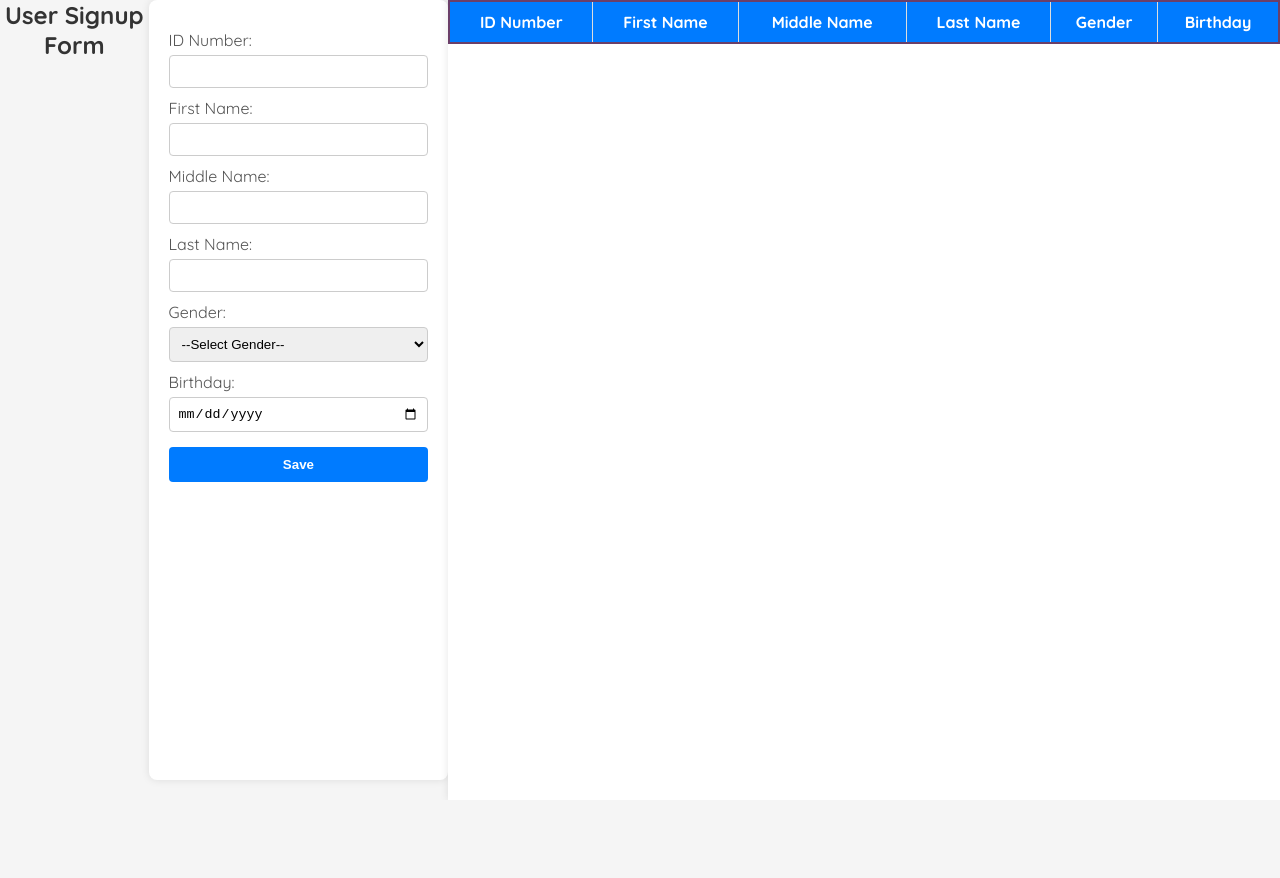
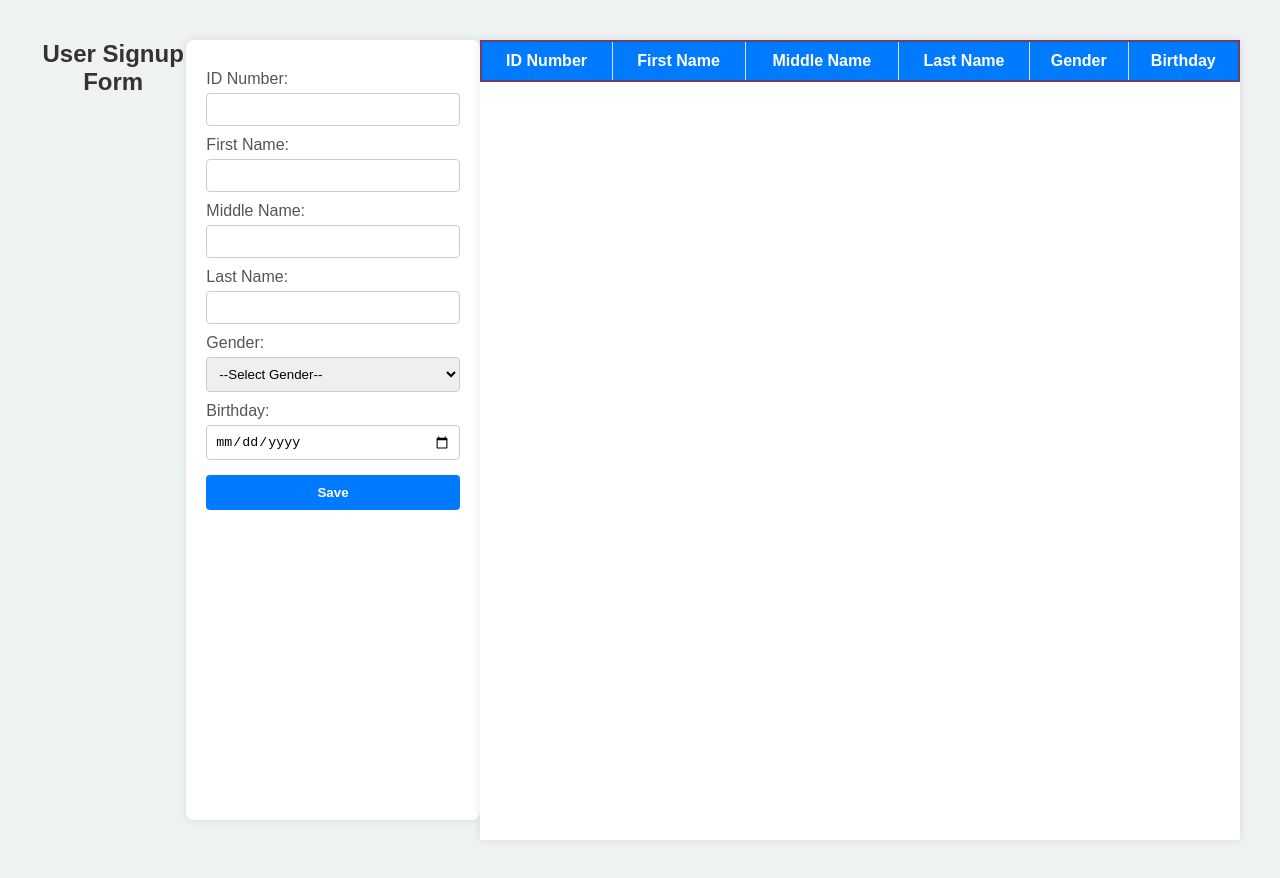
Before and after one commit to glassofwynnee/glassofwynnee.github.io, a plain HTML site: page TSA4/signup.html in a window 1280 px wide. Before the commit the page ends 800 px from the top, so only its background shows below. Drawn offline with Linux system fonts and the light colour scheme.

Commit message:
10/30/25 1127 : changes

```diff
--- a/TSA4/signup.html
+++ b/TSA4/signup.html
@@ -3,14 +3,19 @@
 <head>
   <meta charset="UTF-8">
   <meta name="viewport" content="width=device-width, initial-scale=1.0">
-  <link rel="stylesheet" href="css/grid.css">
-  <link rel="stylesheet" href="css/style.css">
-  <link rel="preconnect" href="https://fonts.googleapis.com">
+    <link rel="stylesheet" href="css/grid.css">
+    <link rel="stylesheet" href="css/style.css">
+    <link rel="preconnect" href="https://fonts.googleapis.com">
 <link rel="preconnect" href="https://fonts.gstatic.com" crossorigin>
 <link href="https://fonts.googleapis.com/css2?family=Quicksand:wght@300..700&display=swap" rel="stylesheet">
 
-  <title>Wynne's Portfolio: Signup</title>
+  <title>Signup Form with Dynamic Table</title>
   <style>
+    body {
+      font-family: Arial, sans-serif;
+      background-color: #eef2f3;
+      margin: 40px;
+    }
     h2 {
       text-align: center;
       color: #333;
```
Also changed, not shown: TSA4/index.html (+1 -0 lines).
